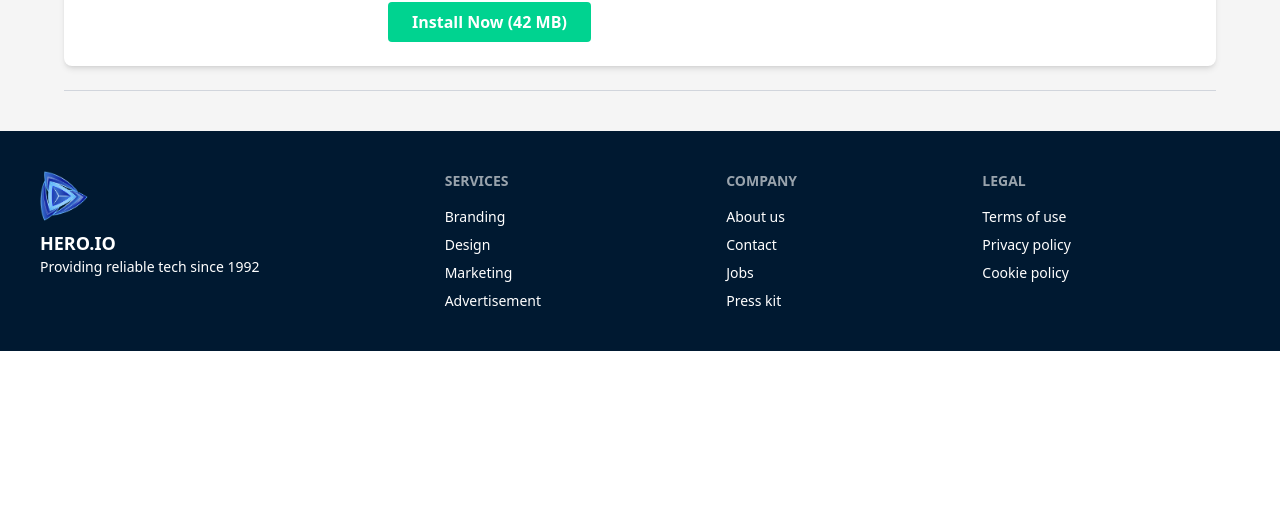
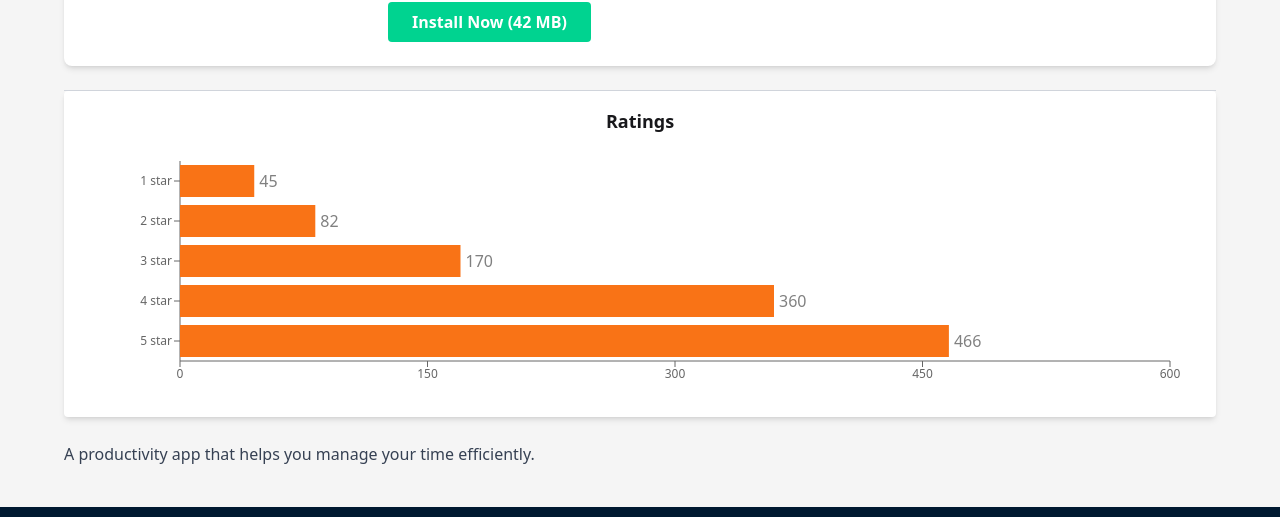
Before and after one commit to Sakib8git/Hero.Io, a React (Vite) app: page /apps/1 in a window 1280 px wide. Shown: the part 401-918 px from the top of the page. Before the commit the page ends 800 px from the top, so only its background shows below. Built offline with nearby package versions, Linux system fonts and the light colour scheme.

Commit message:
Bar chart add commit

```diff
--- a/src/Pages/AppDetails.jsx
+++ b/src/Pages/AppDetails.jsx
@@ -5,7 +5,18 @@ import down from "../assets/icon-downloads.png";
 import star from "../assets/icon-ratings.png";
 import like from "../assets/icon-review.png";
 import { toast, ToastContainer } from "react-toastify";
+// !bar chart--------
+import {
+  BarChart,
+  Bar,
+  XAxis,
+  YAxis,
+  Tooltip,
+  ResponsiveContainer,
+  LabelList,
+} from "recharts";
 
+// !bar chart--------
 const AppDetails = () => {
   const { id } = useParams();
   const appId = parseInt(id);
@@ -31,6 +42,7 @@ const AppDetails = () => {
     ratingAvg,
     reviews,
     size,
+    ratings,
   } = detailsOfApp;
 
   const handleInstall = () => {
@@ -99,8 +111,34 @@ const AppDetails = () => {
         </div>
       </div>
       <div className="border-t border-gray-300 mt-6"></div>
-      {/* Optional Description Section */}
-      {/* <p className="mt-6 text-gray-700 leading-relaxed">{description}</p> */}
+
+      {/* barChart */}
+      <div className="bg-white p-4 rounded shadow-md">
+        <h3 className="text-lg font-semibold mb-4 text-center">Ratings</h3>
+        <ResponsiveContainer width="100%" height={250}>
+          <BarChart
+            layout="vertical"
+            data={ratings}
+            margin={{ top: 10, right: 30, left: 20, bottom: 10 }}
+          >
+            <XAxis type="number" tick={{ fontSize: 12 }} />
+            <YAxis
+              dataKey="name"
+              type="category"
+              tick={{ fontSize: 12 }}
+              width={80}
+            />
+            <Tooltip />
+            <Bar dataKey="count" fill="#f97316">
+              {" "}
+              <LabelList dataKey="count" position="right" />
+            </Bar>
+          </BarChart>
+        </ResponsiveContainer>
+      </div>
+      {/* barChart */}
+      {/* Descrip */}
+      <p className="mt-6 text-gray-700 leading-relaxed">{description}</p>
 
       <ToastContainer />
     </div>
```
